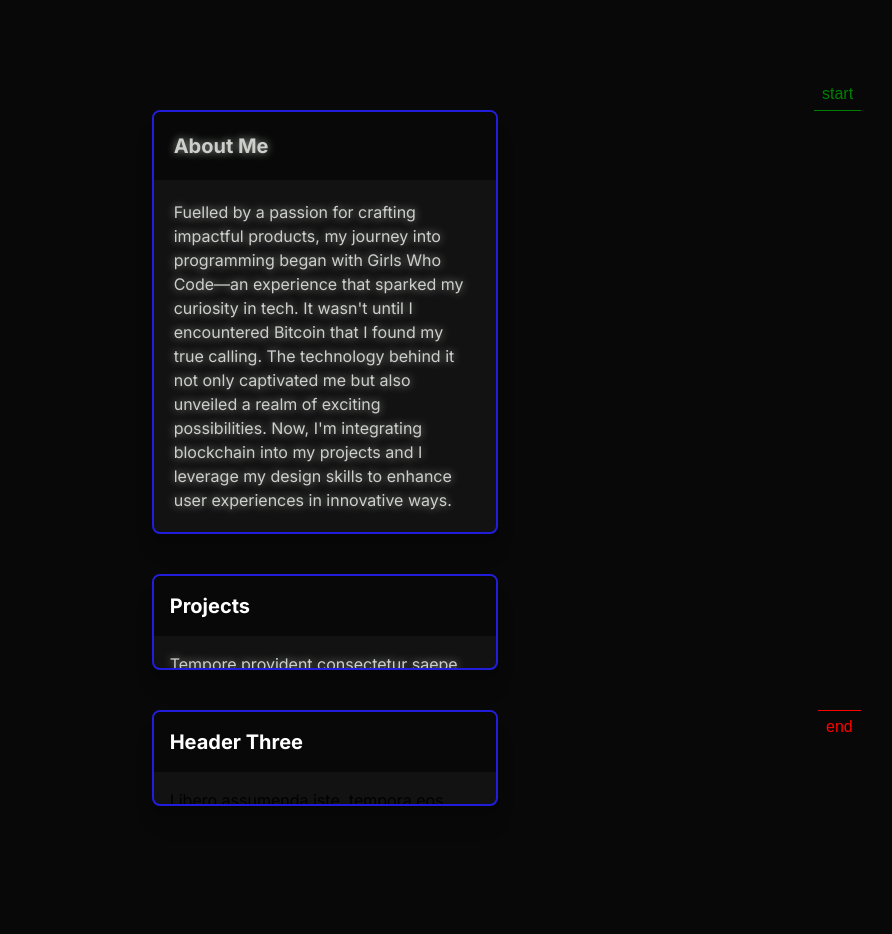
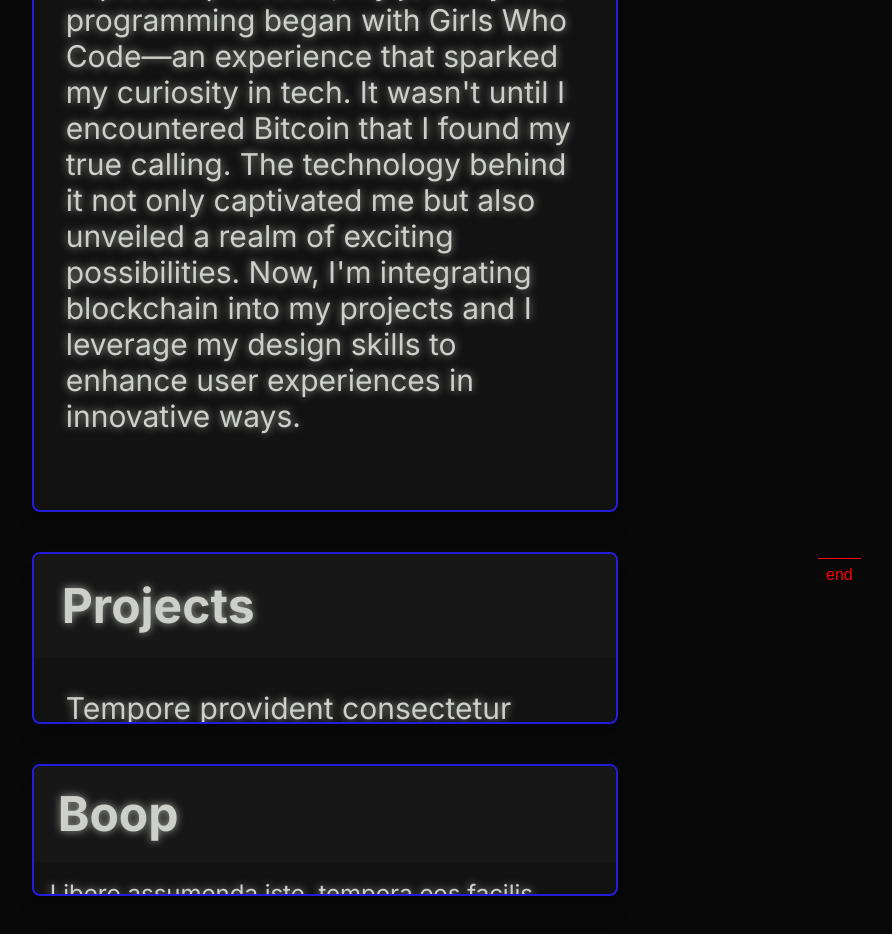
Before and after one commit to Tagi17/portfolio-site, a Next.js app: page / in a window 1280 px wide. Shown: the part 980-1914 px from the top of the page, without its empty margins (315-1207 px from the left). Built offline with nearby package versions, Linux system fonts and the light colour scheme.

Commit message:
updated card styling

```diff
--- a/app/AboutCards.tsx
+++ b/app/AboutCards.tsx
@@ -77,7 +77,7 @@ const AboutCards = () => {
           {/* <Parallax speed={1} className={"self-end"}> */}
           <div className="accordion-section">
             <div className="wrapper">
-              <div className="item border-2 border-primary-300 bg-primary-500 rounded-lg shadow-xl overflow-hidden">
+              <div className="item border-2 border-primary-300 bg-primary-500 rounded-lg shadow-xl overflow-hidden ">
                 <div className="header bg-gray-700 text-white text-xl font-bold p-4 cursor-pointer">
                   Cars
                 </div>
--- a/app/ProjectCard.tsx
+++ b/app/ProjectCard.tsx
@@ -28,7 +28,7 @@ const ProjectCard = () => {
     const tl = gsap.timeline({
       scrollTrigger: {
         trigger: ".accordion-section1",
-        start: "top 50%",
+        start: "top 30%",
         // end: "+=" + 100 * items.length + "%",
         end: "+=600",
         // pin: true,
@@ -59,51 +59,60 @@ const ProjectCard = () => {
   return (
     <div>
       {/* <Parallax speed={1}> */}
-        <div className="section1 accordion-section1 flex justify-center h-screen">
-          <div className="wrapper1 w-full px-[200px] pb-0">
-            <div className="item1 mb-10 border-2 border-primary-300 bg-primary-500 rounded-lg shadow-xl overflow-hidden">
-              <div className="header1 bg-primary-100 text-white text-xl font-bold p-5 cursor-pointer">
-                <div className="three-d text-xl font-bold">About Me</div>
+      <div className="section1 accordion-section1 flex justify-center items-center min-h-screen h-screen">
+        <div className="wrapper1 w-full px-4 md:px-20 max-w-screen-xl mx-auto">
+          <div className="item1 mb-10 border-2 border-primary-300 bg-primary-500 rounded-lg shadow-xl overflow-hidden  ">
+            <div className="header1 bg-primary-600 text-white text-xl font-bold p-5 cursor-pointer">
+              <div className="three-d text-5xl font-bold p-3">About Me</div>
+            </div>
+            <div className="content1 three-d text-3xl px-8 py-9">
+              <div className="">
+                Fuelled by a passion for crafting impactful products, my journey
+                into programming began with Girls Who Code—an experience that
+                sparked my curiosity in tech. It wasn&apos;t until I encountered
+                Bitcoin that I found my true calling. The technology behind it
+                not only captivated me but also unveiled a realm of exciting
+                possibilities. Now, I&apos;m integrating blockchain into my
+                projects and I leverage my design skills to enhance user
+                experiences in innovative ways.
               </div>
-              <div className="content1 three-d p-5">
-                <p>
-                    Fuelled by a passion for crafting impactful products, my journey into programming began with Girls Who Code—an experience that sparked my curiosity in tech. It wasn&apos;t until I encountered Bitcoin that I found my true calling. The technology behind it not only captivated me but also unveiled a realm of exciting possibilities. Now, I&apos;m integrating blockchain into my projects and I leverage my design skills to enhance user experiences in innovative ways.
-                </p>
+              <div className="p-5"></div>
+            </div>
+          </div>
+          <div className="item1 mb-10 border-2 border-primary-300 bg-primary-500 rounded-lg shadow-xl overflow-hidden">
+            <div className="header1 bg-primary-600 text-white text-xl font-bold p-4 cursor-pointer">
+              <div className="three-d text-5xl font-bold p-3">Projects</div>
+            </div>
+            <div className="content1 three-d text-3xl px-8 py-8">
+              <div>
+                Tempore provident consectetur saepe minima a ratione harum fugit
+                nihil adipisci nemo at necessitatibus modi praesentium alias aut
+                eligendi maxime quisquam sit porro totam id, qui cupiditate
+                maiores dolore! Non repudiandae ex explicabo iusto inventore ut?
+                Quasi commodi eius itaque voluptate deserunt!
               </div>
+              <div className="p-5"></div>
             </div>
-            <div className="item1 mb-10 border-2 border-primary-300 bg-primary-500 rounded-lg shadow-xl overflow-hidden">
-              <div className="header1 bg-primary-100 text-white text-xl font-bold p-4 cursor-pointer">
-                <h1>Projects</h1>
-              </div>
-              <div className="content1 three-d p-4">
-                <p>
-                  Tempore provident consectetur saepe minima a ratione harum
-                  fugit nihil adipisci nemo at necessitatibus modi praesentium
-                  alias aut eligendi maxime quisquam sit porro totam id, qui
-                  cupiditate maiores dolore! Non repudiandae ex explicabo iusto
-                  inventore ut? Quasi commodi eius itaque voluptate deserunt!
-                </p>
-              </div>
+          </div>
+          <div className="item1 mb-10 border-2 border-primary-300 bg-primary-500 rounded-lg shadow-xl overflow-hidden">
+            <div className="header1 bg-primary-600 text-white text-xl font-bold p-4 cursor-pointer">
+              <div className="three-d text-5xl font-bold p-2">Boop</div>
             </div>
-            <div className="item1 mb-10 border-2 border-primary-300 bg-primary-500 rounded-lg shadow-xl overflow-hidden">
-              <div className="header1 bg-primary-100 text-white text-xl font-bold p-4 cursor-pointer">
-                <h1>Header Three</h1>
-              </div>
-              <div className="content1 p-4">
-                <p>
-                  Libero assumenda iste, tempora eos facilis consectetur cum
-                  esse officia magnam repudiandae mollitia itaque voluptates
-                  corporis eveniet perferendis saepe hic aliquid veritatis ipsa
-                  similique voluptatibus nisi harum. Voluptates blanditiis nam,
-                  aliquid distinctio repellendus molestiae numquam doloremque
-                  totam impedit. Recusandae laborum debitis quidem assumenda
-                  laudantium perferendis reprehenderit repellendus quos, labore
-                  ratione, laboriosam autem!
-                </p>
+            <div className="content1 three-d text-2xl p-4">
+              <div>
+                Libero assumenda iste, tempora eos facilis consectetur cum esse
+                officia magnam repudiandae mollitia itaque voluptates corporis
+                eveniet perferendis saepe hic aliquid veritatis ipsa similique
+                voluptatibus nisi harum. Voluptates blanditiis nam, aliquid
+                distinctio repellendus molestiae numquam doloremque totam
+                impedit. Recusandae laborum debitis quidem assumenda laudantium
+                perferendis reprehenderit repellendus quos, labore ratione,
+                laboriosam autem!
               </div>
             </div>
           </div>
         </div>
+      </div>
       {/* </Parallax> */}
     </div>
   );
--- a/app/navbar.tsx
+++ b/app/navbar.tsx
@@ -11,7 +11,7 @@ export default function Navbar() {
                 <Image src={logo} className="object-contain h-16 w-auto" alt='logo'/>
             </div>
             <div className="flex items-center space-x-4 three-d">
-                <a href="#home" className="text-white hover:text-blue-500 text-base">Home</a>
+                {/* <a href="#home" className="text-white hover:text-blue-500 text-base">Home</a> */}
                 <a href="#about" className="text-white hover:text-blue-500 text-base">About</a>
                 <a href="#portfolio" className="text-white hover:text-blue-500 text-base">Portfolio</a>
                 <a href="#contact" className="text-white hover:text-blue-500 text-base pr-6">Contact</a>
--- a/app/page.tsx
+++ b/app/page.tsx
@@ -113,7 +113,7 @@ export default function Home() {
           alt="star"
         />
       </div> */}
-      <div className="flex justify-center items-center mt-35 mb-35">
+      <div className="flex justify-center items-center mt-35 ">
         <Image
           className="animateFlower white-filter mx-2"
           src={nflower}
--- a/tailwind.config.ts
+++ b/tailwind.config.ts
@@ -31,6 +31,7 @@ const config: Config = {
           300: '#211ddb',
           400: '#172222',
           500: '#121212',
+          600: '#171717',
         },
         secondary: {
           100: '#d1e63e',
```
